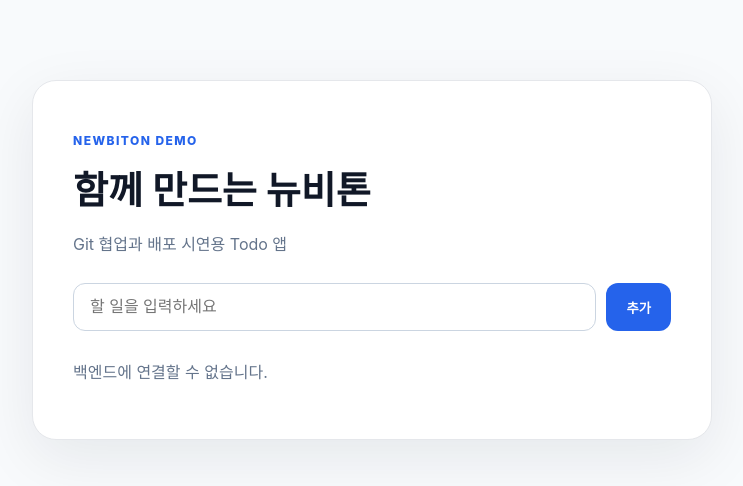
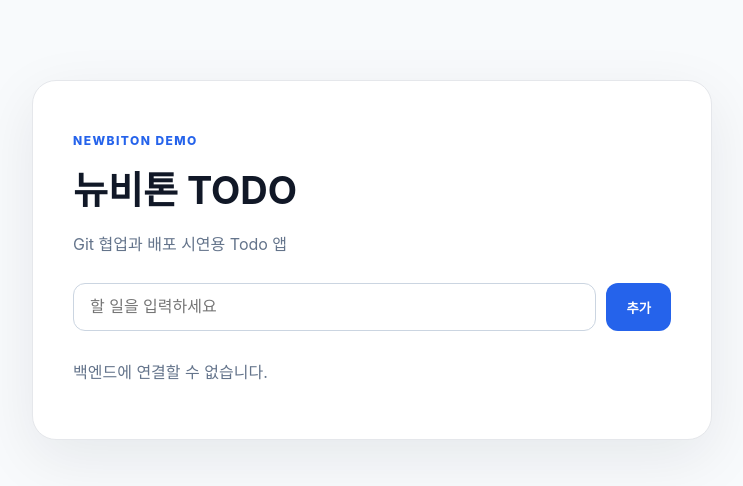
Before and after one commit to t2easure/newbiton-demo, a website built with Vite: page frontend/index.html in a window 1280 px wide. Shown: the whole page, without its empty margins (268-1011 px from the left). Built offline with nearby package versions, Linux system fonts and the light colour scheme; no server answers.

Commit message:
feat: 제목 문구 변경

```diff
--- a/frontend/index.html
+++ b/frontend/index.html
@@ -8,7 +8,7 @@
 <body>
   <main class="container">
     <p class="eyebrow">NEWBITON DEMO</p>
-    <h1>함께 만드는 뉴비톤</h1>
+    <h1>뉴비톤 TODO</h1>
     <p class="description">Git 협업과 배포 시연용 Todo 앱</p>
     <form id="todo-form">
       <input id="todo-input" placeholder="할 일을 입력하세요">
```
